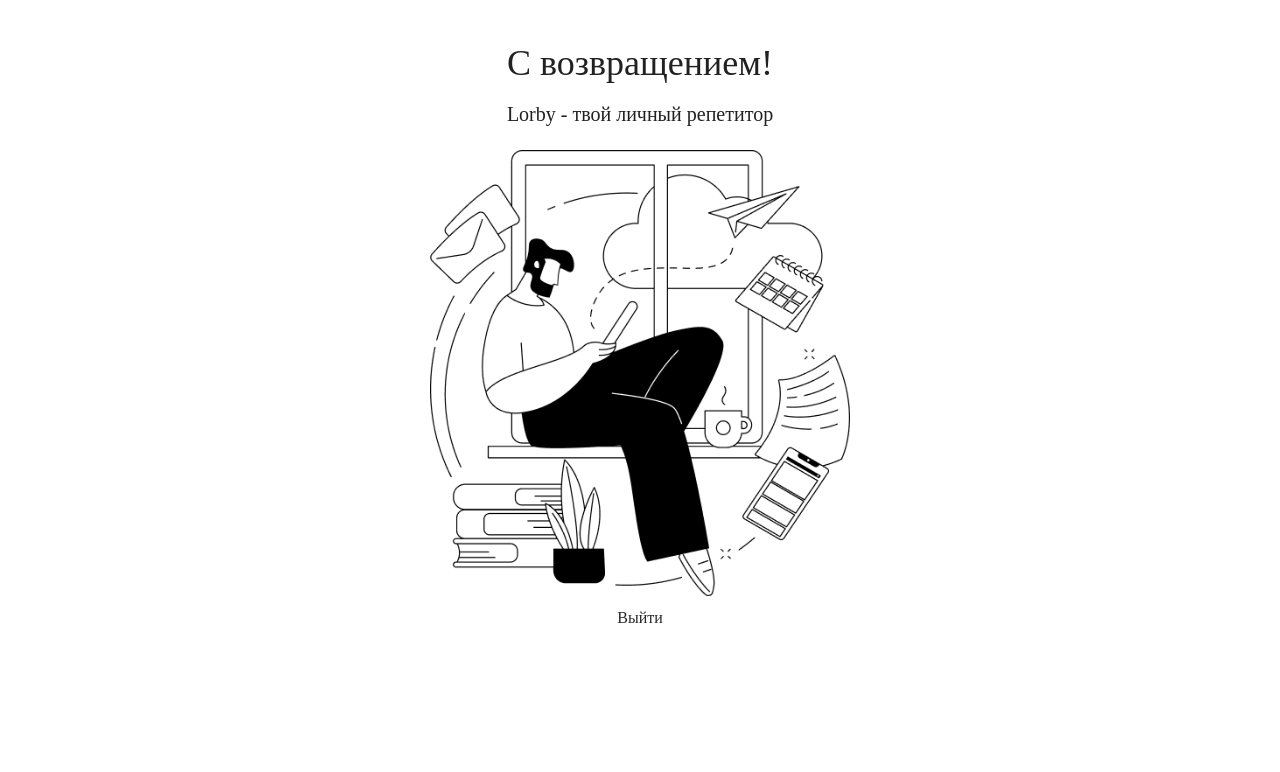
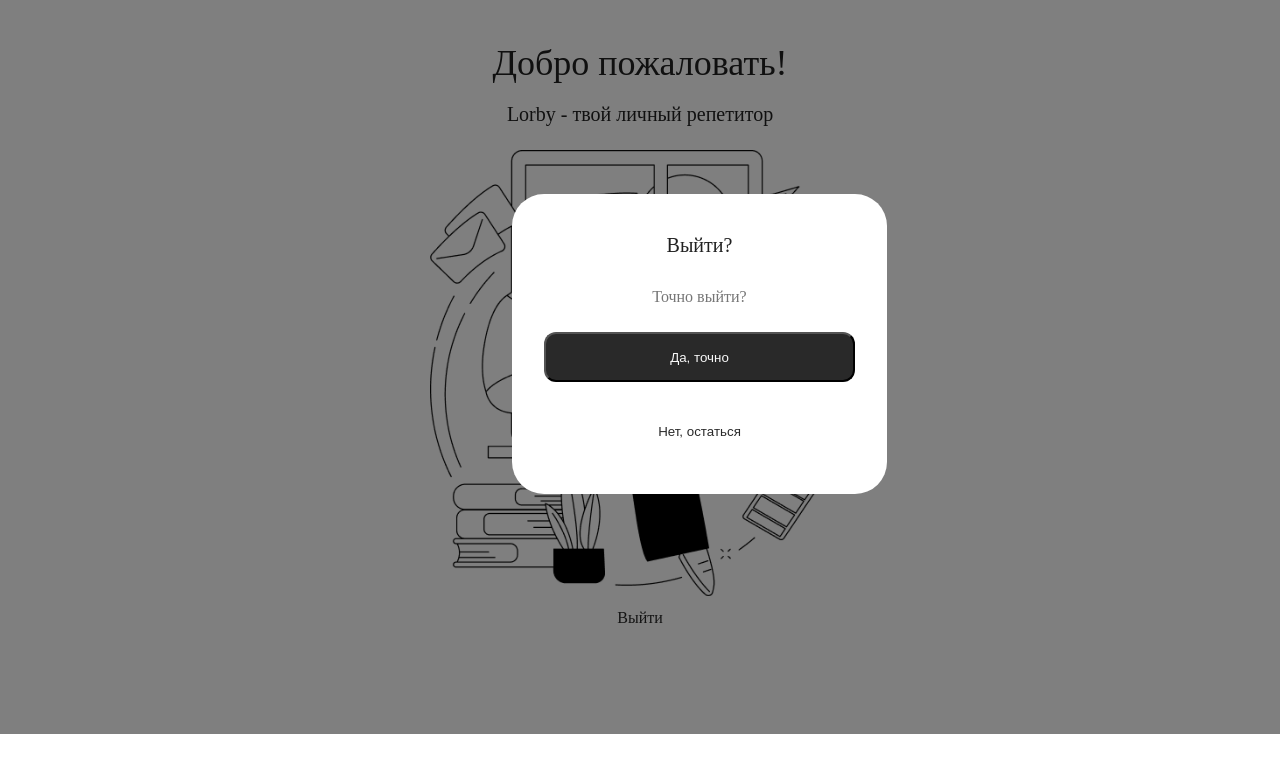
Before and after one commit to NSagynbek/neobis-front-authorization, a React (Vite) app: page /welcom in a window 1280 px wide. Shown: the top 772 px of the page. Built offline with nearby package versions, Linux system fonts and the light colour scheme.

Commit message:
add Api folder with index.js file axios API requst constants

```diff
--- /dev/null
+++ b/src/Api/index.js
@@ -0,0 +1,29 @@
+import axios from "axios"
+
+const instance = axios.create({
+    baseURL: "https://auth-neobis.up.railway.app/api/auth/",
+    headers:{
+        "Content-Type":"application/json",
+    }
+
+});
+
+export const login = async (data)=>{
+    const res = await instance.post("sign-in",data)
+    return res.data
+}
+
+export const signup = async (data)=>{
+    const res = await instance.post("sign-up",data)
+    return res.data
+}
+
+export const ensureRegistration = async (data)=>{
+    const res = await instance.post("ensure-registration",data)
+    return res.data
+}
+
+export const sendMessage = async (data)=>{
+    const res = await instance.post("send-message",data)
+    return res.data
+}
--- a/src/App.jsx
+++ b/src/App.jsx
@@ -3,11 +3,12 @@ import {BrowserRouter as Router, Route, Routes} from "react-router-dom"
 
 import Login from "./components/Login"
 import RootLayout from "./layouts/RootLayout"
-import WelcomeBack from "./components/WelcomeBack"
+import WelcomeBack from "./components/WelcomBack"
 import SignUp from "./components/SignUp"
 import EmailSent from "./components/EmailSent"
-import EmailModal from "./components/EmailModal"
-import PasswordModal from "./components/PasswordModal"
+import EmailModal from "./modal/EmailModal"
+
+import Welcom from "./components/Welcom"
 
 
 
@@ -22,10 +23,11 @@ function App() {
         <Route path="/" element={<RootLayout/>}>
 
           <Route path="/" element={<Login/>}/>
-          <Route path="/welcom" element={<WelcomeBack/>}/>
+          <Route path="/welcomback" element={<WelcomeBack/>}/>
           <Route path="/signup" element={<SignUp/>}/>
           <Route path="/email" element={<EmailSent/>}/>
           <Route path="/modal" element={<EmailModal/>}/>
+          <Route path="/welcom" element={<Welcom/>}/>
 
 
         </Route>
--- a/src/components/EmailSent.jsx
+++ b/src/components/EmailSent.jsx
@@ -4,7 +4,9 @@ import ChevronLeftOutlinedIcon from '@mui/icons-material/ChevronLeftOutlined';
 import { NavLink } from 'react-router-dom';
 
 import { useState} from 'react';
-import EmailModal from './EmailModal';
+
+import EmailModal from "../modal/EmailModal"
+
 
 
 
--- a/src/components/Login.jsx
+++ b/src/components/Login.jsx
@@ -7,7 +7,7 @@ import { NavLink } from 'react-router-dom';
 
 import {Formik,Form,Field,ErrorMessage} from "formik"
 import * as Yup from "yup"
-import PasswordModal from './PasswordModal';
+import PasswordModal from "../modal/PasswordModal"
 
 
 const initialValues = {
@@ -30,7 +30,7 @@ export default function Login (){
     }
 
     const onSubmit = (values) =>{
-        console.log("form data", values)
+        console.log("form data", values.password)
     }
 
     return(
--- a/src/components/SignUp.jsx
+++ b/src/components/SignUp.jsx
@@ -8,7 +8,10 @@ import { NavLink } from 'react-router-dom';
 import {Formik, Form, Field, ErrorMessage} from "formik";
 import * as yup from "yup";
 
+
 import { useState} from 'react';
+
+import { signup } from '../Api';
 
 const initialValues = {
     email:"",
@@ -53,8 +56,10 @@ export default function SignUp(){
         setSecondRepead(!showSecondRepead);
     }
 
-    const onSubmit = (values,{setSubmitting}) =>{
-        console.log("form data", values)
+    const onSubmit = async (values,{setSubmitting}) =>{
+    const response = await signup(values);
+    console.log(response)
+
         setSubmitting(false);
     }
 
--- /dev/null
+++ b/src/components/Welcom.jsx
@@ -0,0 +1,18 @@
+import { NavLink } from "react-router-dom"
+import illustration from "../assets/images/illustration.png"
+import ModalExitConfirm from "../modal/ModalExitConfirm"
+export default function Welcom(){
+    return(
+        <div className="welcom-back">
+            <ModalExitConfirm/>
+            <p className="welcom-back__heading">Добро пожаловать!</p>
+            <p className="welcom-back__text">Lorby - твой личный репетитор</p>
+            <div className="welcom-back__image-container">
+                <img className="welcom-back__image" src={illustration} alt={illustration}  />
+            </div>
+
+            <NavLink to="/" className="welcom-back__exit">Выйти</NavLink>
+
+        </div>
+    )
+}
--- a/src/index.css
+++ b/src/index.css
@@ -366,3 +366,15 @@ position: relative;
   line-height: 24px;
   color:#EC0000;
 }
+
+.modal-window__Btn-stay{
+  width: 311px;
+  height: 50px;
+  border-radius: 12px;
+  padding: 13px 16px 13px 16px;
+  background:#FFFFFF;
+  color: #292929;
+  cursor: pointer;
+  border: none;
+  outline: none;
+}
--- /dev/null
+++ b/src/modal/ModalExitConfirm.jsx
@@ -0,0 +1,13 @@
+export default function ModalExitConfirm(){
+    return(
+    <div className="modal-window-container">
+        <div className="modal-window">
+            <p className="modal-window__Heading">Выйти?</p>
+            <p className="modal-window__Text">Точно выйти?</p>
+            <button className="modal-window__Btn">Да, точно</button>
+            <button className="modal-window__Btn-stay">Нет, остаться</button>
+
+        </div>
+    </div>
+    )
+}
```
Also changed, not shown: src/components/WelcomBack.jsx (renamed from src/components/WelcomeBack.jsx), src/modal/EmailModal.jsx (renamed from src/components/EmailModal.jsx), src/modal/PasswordModal.jsx (renamed from src/components/PasswordModal.jsx).
